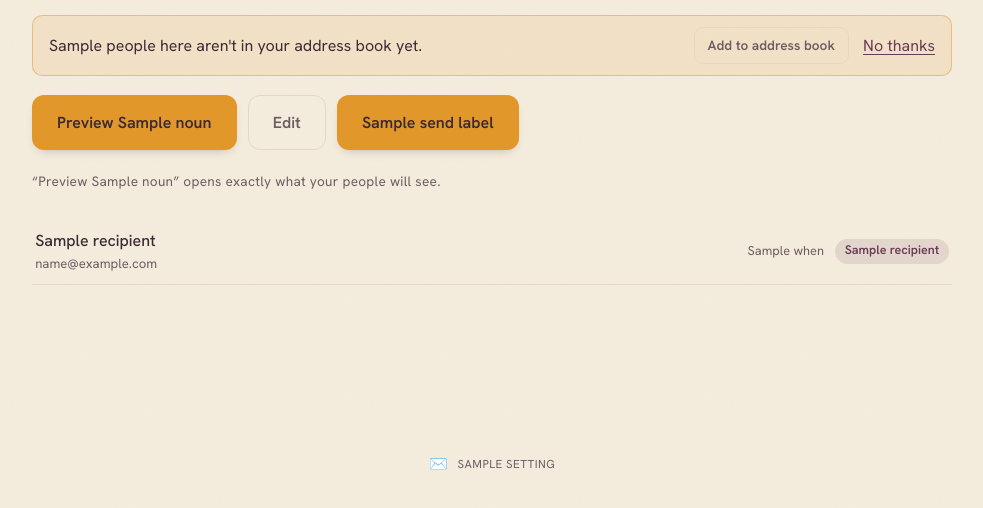
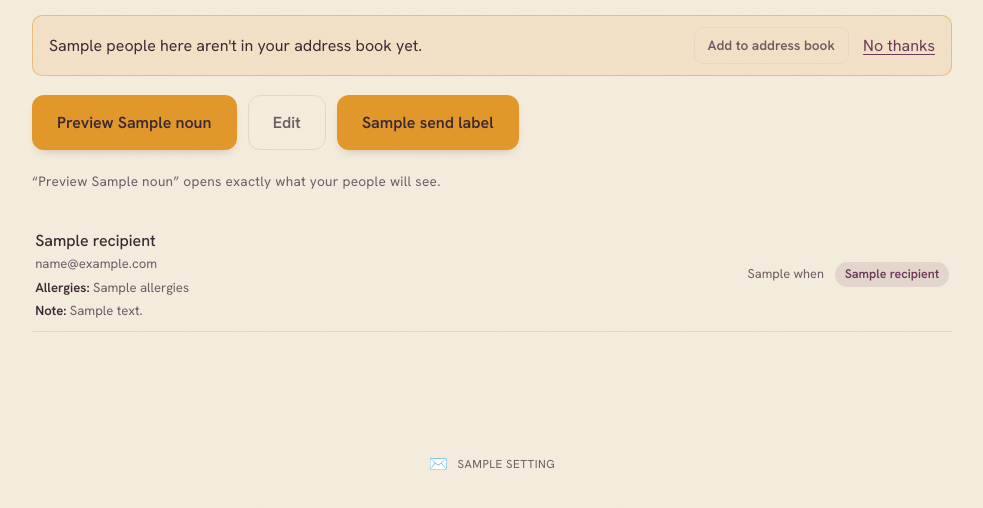
Before and after one commit to iliabaranov/kith-post, a FastAPI app: template kith/web/templates/event_detail.html in a window 1280 px wide. Shown: the part 292-800 px from the top of the page, without its empty margins (148-1131 px from the left). Run offline with FastAPI, Linux system fonts and the light colour scheme; the template is opened without the code that fills it: most values are stand-ins (such as "Sample title", 1, 10 or a date in 2020).

Commit message:
rsvp: reply note (always) + allergies toggle (G7-P1)
Recipients can leave an optional note with their RSVP (wires up the existing
Recipient.note), and hosts can enable an "Ask allergies" per-event block that adds
an allergies/dietary field (new encrypted Recipient.allergies). Both show per
recipient on the event page. Allergies are only saved when the event asks; the
re-send/re-collect reset clears them too.

153 tests, ruff clean.

Co-Authored-By: Claude Opus 4.8 (1M context) <noreply@anthropic.com>

```diff
--- a/kith/db/models.py
+++ b/kith/db/models.py
@@ -122,7 +122,9 @@ class Recipient(Base):
     token: Mapped[str] = mapped_column(String, unique=True, index=True)
     status: Mapped[str] = mapped_column(String, default="queued")
     party_size: Mapped[int | None] = mapped_column(Integer, nullable=True)
-    note: Mapped[str | None] = mapped_column(EncryptedString, nullable=True)
+    note: Mapped[str | None] = mapped_column(EncryptedString, nullable=True)  # optional reply note
+    # allergy / dietary note (only when the event asks)
+    allergies: Mapped[str | None] = mapped_column(EncryptedString, nullable=True)
     sent_at: Mapped[datetime | None] = mapped_column(DateTime(timezone=True), nullable=True)
     first_open_at: Mapped[datetime | None] = mapped_column(DateTime(timezone=True), nullable=True)
     rsvp_at: Mapped[datetime | None] = mapped_column(DateTime(timezone=True), nullable=True)
--- a/kith/web/routes_events.py
+++ b/kith/web/routes_events.py
@@ -29,7 +29,7 @@ router = APIRouter()
 # holiday card depending only on what they choose to add.
 DEFAULT_BLOCKS = {
     "message": False, "date": False, "time": False,
-    "location": False, "rsvp": False, "headcount": False,
+    "location": False, "rsvp": False, "headcount": False, "allergies": False,
 }
 
 
@@ -53,7 +53,7 @@ def _parse_int(s: str, lo: int = 1, hi: int = 30) -> int | None:
         return None
 
 
-def _blocks_from_form(message, date_, time_, location_, rsvp, headcount) -> dict:
+def _blocks_from_form(message, date_, time_, location_, rsvp, headcount, allergies) -> dict:
     """What shows on the card. Each block is on when its checkbox is ticked
     (arrives "on" / None). The form reveals each field only while its box is
     checked, so you can't fill a hidden field and have it silently vanish. Time
@@ -65,6 +65,7 @@ def _blocks_from_form(message, date_, time_, location_, rsvp, headcount) -> dict
         "location": location_ is not None,
         "rsvp": rsvp is not None,
         "headcount": headcount is not None,
+        "allergies": allergies is not None,
     }
 
 
@@ -126,6 +127,7 @@ def _rsvp_summary(rows: list[Recipient]) -> tuple[dict, list[dict]]:
             "name": r.name or r.email, "email": r.email,
             "state": state, "label": _STATE_LABEL[state],
             "party_size": r.party_size, "when": when,
+            "note": r.note, "allergies": r.allergies,
         })
     return stats, recipients
 
@@ -235,13 +237,15 @@ async def create_event(
     block_location: str | None = Form(None),
     block_rsvp: str | None = Form(None),
     block_headcount: str | None = Form(None),
+    block_allergies: str | None = Form(None),
     image: UploadFile | None = File(None),
 ):
     user = load_user(request, db)
     if user is None:
         return RedirectResponse("/", status_code=303)
     blocks = _blocks_from_form(
-        block_message, block_date, block_time, block_location, block_rsvp, block_headcount
+        block_message, block_date, block_time, block_location, block_rsvp,
+        block_headcount, block_allergies
     )
     try:
         derived = await _read_image(image)
@@ -404,6 +408,8 @@ def resend_updated(event_id: str, request: Request, db: Session = Depends(get_db
         r.first_open_at = None
         r.rsvp_at = None
         r.party_size = None
+        r.note = None
+        r.allergies = None
     scheduler.cancel_all_pending_for_event(db, ev.id, reason="resend")
     db.commit()
     result = send.send_event(
@@ -487,6 +493,7 @@ async def update_event(
     block_location: str | None = Form(None),
     block_rsvp: str | None = Form(None),
     block_headcount: str | None = Form(None),
+    block_allergies: str | None = Form(None),
     image: UploadFile | None = File(None),
 ):
     user = load_user(request, db)
@@ -496,7 +503,8 @@ async def update_event(
     if ev is None:
         return RedirectResponse("/", status_code=303)
     blocks = _blocks_from_form(
-        block_message, block_date, block_time, block_location, block_rsvp, block_headcount
+        block_message, block_date, block_time, block_location, block_rsvp,
+        block_headcount, block_allergies
     )
     try:
         derived = await _read_image(image)
--- a/kith/web/routes_invite.py
+++ b/kith/web/routes_invite.py
@@ -64,6 +64,8 @@ def view_invite(
         "token": token,
         "rsvp_status": r.status if r.status in ("coming", "declined") else None,
         "party_size": r.party_size,
+        "note": r.note,
+        "allergies": r.allergies,
         "locked": locked,
         "editing": bool(edit) and not locked,
     }
@@ -74,6 +76,7 @@ def view_invite(
 def submit_rsvp(
     token: str, request: Request, db: Session = Depends(get_db),
     response: str = Form(""), party_size: str = Form(""),
+    note: str = Form(""), allergies: str = Form(""),
 ):
     r = _recipient(db, token)
     ev = db.get(Event, r.event_id) if r else None
@@ -94,6 +97,8 @@ def submit_rsvp(
         r.status = "declined"
     else:
         return RedirectResponse(f"/i/{token}", status_code=303)
+    r.note = note.strip() or None
+    r.allergies = (allergies.strip() or None) if (ev.blocks or {}).get("allergies") else None
     r.rsvp_at = datetime.now(UTC)
     if r.first_open_at is None:
         r.first_open_at = r.rsvp_at
--- a/kith/web/static/css/kith.css
+++ b/kith/web/static/css/kith.css
@@ -275,6 +275,8 @@ code {
 .rsvp-who { display: flex; flex-direction: column; min-width: 0; }
 .rsvp-name { color: var(--ink); font-weight: 500; }
 .rsvp-email { color: var(--ink-soft); font-size: .82rem; }
+.rsvp-note { color: var(--ink-soft); font-size: .82rem; margin-top: .15rem; }
+.rsvp-note b { color: var(--ink); font-weight: 600; }
 .rsvp-state { display: flex; align-items: center; gap: .7rem; flex: 0 0 auto; }
 .rsvp-when { color: var(--ink-soft); font-size: .8rem; }
 .chip {
--- a/kith/web/static/js/invite.js
+++ b/kith/web/static/js/invite.js
@@ -33,6 +33,7 @@
     const preview = !!(form && form.dataset.preview === "1");
     const no = document.getElementById("no");
     const actions = document.getElementById("actions");
+    const extra = document.getElementById("rsvpExtra"); // optional note/allergies fields
     const headcount = document.getElementById("headcount"); // may be absent
     const inc = document.getElementById("inc");
     const dec = document.getElementById("dec");
@@ -57,6 +58,7 @@
     const setPhase = (p) => {
       if (actions) actions.hidden = p !== "choose";
       if (headcount) headcount.hidden = p !== "headcount";
+      if (extra) extra.hidden = p === "none";  // keep note/allergies visible while choosing
     };
 
     // stepper (shared by both modes)
--- a/kith/web/templates/event_detail.html
+++ b/kith/web/templates/event_detail.html
@@ -103,6 +103,8 @@
       <span class="rsvp-who">
         <span class="rsvp-name">{{ r.name }}</span>
         {% if r.name != r.email %}<span class="rsvp-email">{{ r.email }}</span>{% endif %}
+        {% if r.allergies %}<span class="rsvp-note"><b>Allergies:</b> {{ r.allergies }}</span>{% endif %}
+        {% if r.note %}<span class="rsvp-note"><b>Note:</b> {{ r.note }}</span>{% endif %}
       </span>
       <span class="rsvp-state">
         {% if r.when %}<span class="rsvp-when">{{ r.when }}</span>{% endif %}
--- a/kith/web/templates/event_form.html
+++ b/kith/web/templates/event_form.html
@@ -39,6 +39,8 @@
         name="block_rsvp" {% if blocks.rsvp %}checked{% endif %}> RSVP buttons</label>
       <label class="chk"><input type="checkbox" id="cb-headcount" data-reveal="t-headcount"
         name="block_headcount" {% if blocks.headcount %}checked{% endif %}> Ask headcount</label>
+      <label class="chk"><input type="checkbox" id="cb-allergies"
+        name="block_allergies" {% if blocks.allergies %}checked{% endif %}> Ask allergies</label>
       <span class="blocks-hint">Tick a box to add it to the card.</span>
     </fieldset>
 
```
Also changed, not shown: kith/web/static/css/invite.css (+10 -0 lines), kith/web/templates/invite.html (+12 -0 lines), tests/test_rsvp_extra.py (added, +72 -0 lines).
